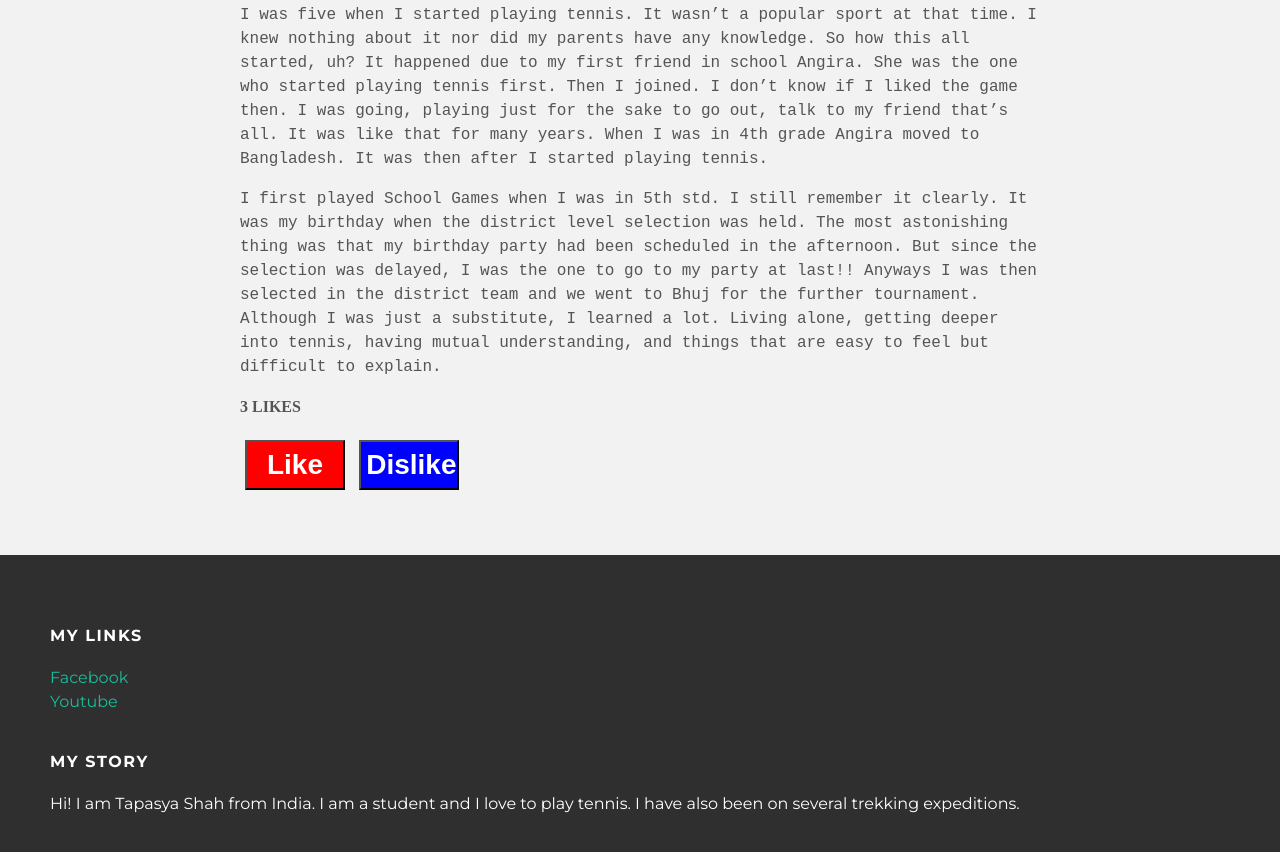
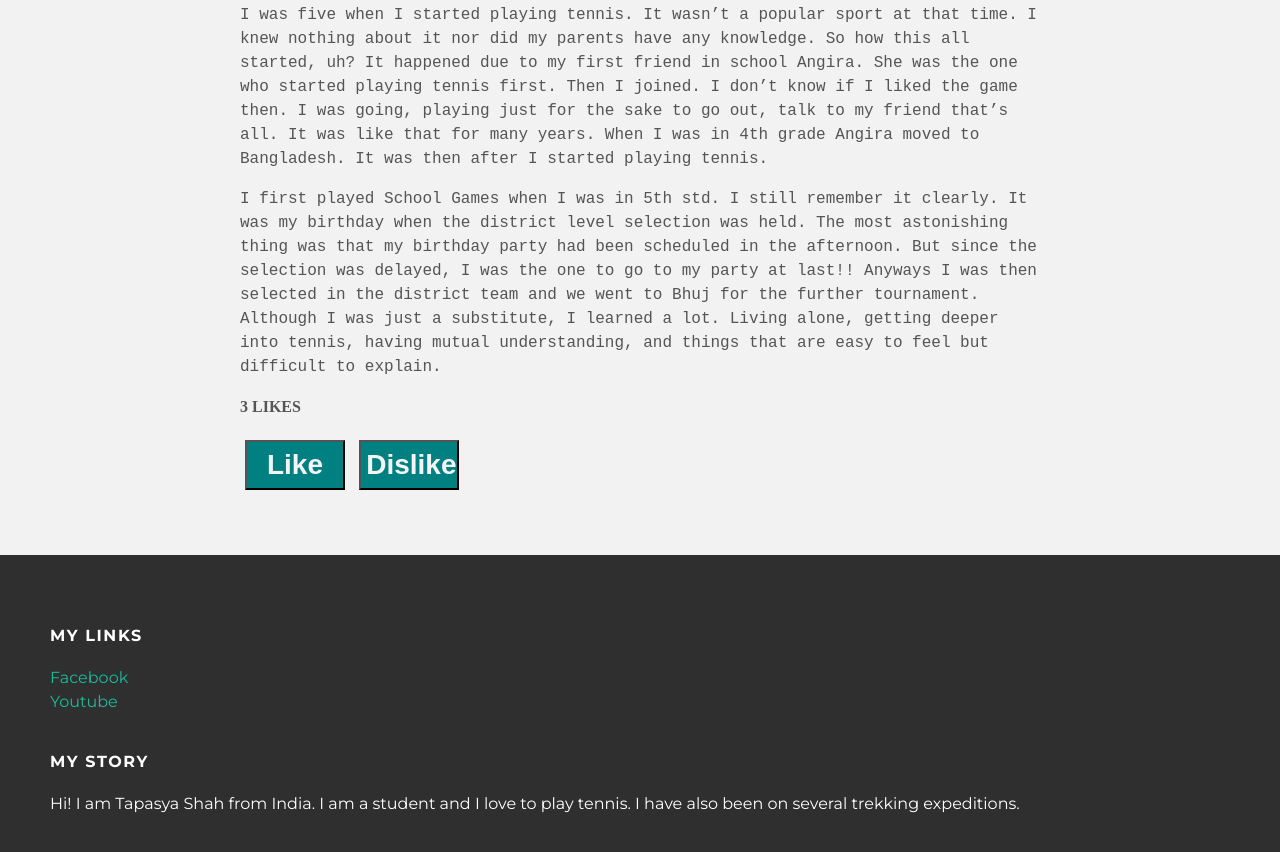
Before and after one commit to tapasyashah/tapasyashah.github.io, a plain HTML site: page index.html in a window 1280 px wide. Shown: the part 789-1641 px from the top of the page. Drawn offline with Linux system fonts and the light colour scheme.

Commit message:
Update style.css

```diff
--- a/style.css
+++ b/style.css
@@ -153,16 +153,10 @@ button {
  margin:5px;
  padding:5px;
  font-weight:bold;
- color:white;
+ color: whitesmoke;
+ background-color:teal;
 }
 
-#downvote{
- background-color : blue;
-}
-
-#upvote{
- background-color : red;
-}
 
 
 
```
